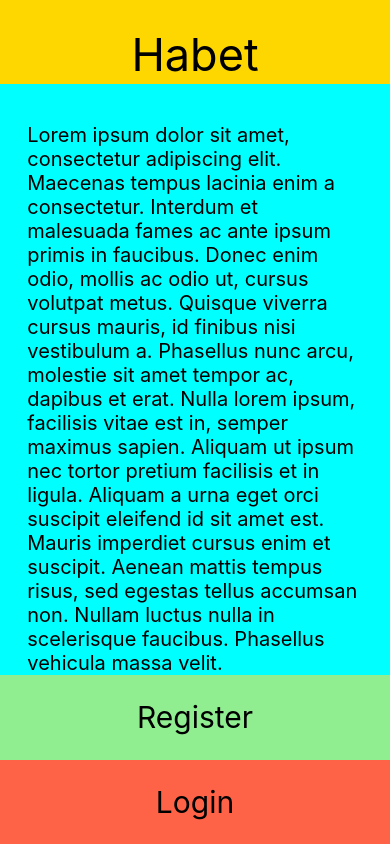
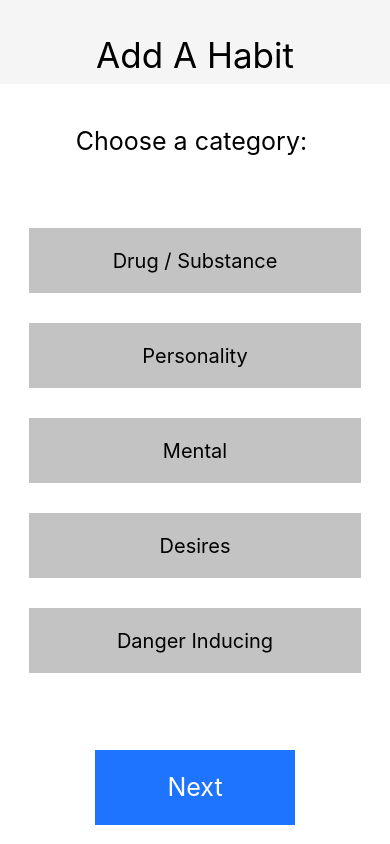
Before and after one commit to Raamzeez/habet, a React Native app in the folder client/: screen / in a window 390 px wide. Built offline with nearby package versions, Linux system fonts and the light colour scheme.

Commit message:
Added <ChooseACategory /> view, and a temporary state to change views

```diff
--- a/client/App.tsx
+++ b/client/App.tsx
@@ -1,8 +1,27 @@
-import React from 'react'
+import React, {useState} from 'react'
 import Home from './views/Home.view'
+import ChooseACategory from './views/ChooseACategory.view'
+import { SafeAreaView, StyleSheet } from 'react-native'
 
 export default function App() {
+
+  const [view, setView] = useState('chooseacategory')
+
 	return (
-    <Home />
+		<SafeAreaView style={styles.container}>
+			{view === 'home' && (
+        <Home />
+      )}
+      {view === 'chooseacategory' && (
+        <ChooseACategory />
+      )}
+		</SafeAreaView>
 	)
 }
+
+const styles = StyleSheet.create({
+	container: {
+		flex: 1,
+		backgroundColor: 'white',
+	},
+})
--- /dev/null
+++ b/client/views/ChooseACategory.view.js
@@ -0,0 +1,103 @@
+import React from 'react'
+import { StyleSheet, View, Text, TouchableOpacity } from 'react-native'
+
+const ChooseACategory = () => {
+	return (
+		<>
+			<View style={styles.header}>
+				<Text style={styles.title}>Add A Habit</Text>
+			</View>
+			<View style={styles.body}>
+				<View style={styles.subtitleContainer}>
+					<Text style={styles.subtitle}>Choose a category: </Text>
+				</View>
+				<View style={styles.categoriesContainer}>
+					<View style={styles.categoryContainer}>
+						<Text style={styles.categoryText}>Drug / Substance</Text>
+					</View>
+					<View style={styles.categoryContainer}>
+						<Text style={styles.categoryText}>Personality</Text>
+					</View>
+					<View style={styles.categoryContainer}>
+						<Text style={styles.categoryText}>Mental</Text>
+					</View>
+					<View style={styles.categoryContainer}>
+						<Text style={styles.categoryText}>Desires</Text>
+					</View>
+					<View style={styles.categoryContainer}>
+						<Text style={styles.categoryText}>Danger Inducing</Text>
+					</View>
+				</View>
+				<View style={styles.buttonContainer}>
+					<View style={styles.button}>
+						<TouchableOpacity>
+							<Text style={styles.buttonText}>Next</Text>
+						</TouchableOpacity>
+					</View>
+				</View>
+			</View>
+		</>
+	)
+}
+
+const styles = StyleSheet.create({
+	header: {
+		flex: 0.1,
+		alignItems: 'center',
+		justifyContent: 'center',
+		backgroundColor: 'rgb(245, 245, 245)'
+	},
+	title: {
+		fontSize: 35,
+		marginTop: 25,
+	},
+	subtitleContainer: {
+		flex: 0.15,
+		// backgroundColor: 'dodgerblue',
+		justifyContent: 'center',
+		alignItems: 'center',
+	},
+	subtitle: {
+		fontSize: 25,
+	},
+	categoriesContainer: {
+		flex: 0.7,
+		// backgroundColor: 'skyblue',
+		alignItems: 'center',
+	},
+	categoryContainer: {
+		marginTop: 30,
+		height: 65,
+		width: '85%',
+		backgroundColor: 'rgb(195, 195, 195)',
+		justifyContent: 'center',
+		alignItems: 'center',
+	},
+	categoryText: {
+		fontSize: 20,
+	},
+	buttonContainer: {
+		flex: 0.15,
+		// backgroundColor: 'orange',
+		justifyContent: 'center',
+		alignItems: 'center',
+	},
+	button: {
+		height: 75,
+		width: 200,
+		backgroundColor: 'dodgerblue',
+		justifyContent: 'center',
+		alignItems: 'center',
+		backgroundColor: 'rgb(31, 116, 255)'
+	},
+	buttonText: {
+		fontSize: 25,
+		color: 'white',
+	},
+	body: {
+		flex: 0.9, //The body portion of the view (which contains the text) will take up 70% of the usable space
+		// backgroundColor: 'aqua', //This color is temporary - It is just there to visualize the space that the body portion takes
+	},
+})
+
+export default ChooseACategory
--- a/client/views/Home.view.js
+++ b/client/views/Home.view.js
@@ -4,7 +4,7 @@ import { View, SafeAreaView, TouchableOpacity, StyleSheet, Text } from 'react-na
 
 const Home = () => {
 	return (
-		<SafeAreaView style={styles.container}>
+		<>
 			<View style={styles.header}>
 				<Text style={styles.title}>Habet</Text>
 			</View>
@@ -33,15 +33,11 @@ const Home = () => {
 				</TouchableOpacity>
 			</View>
 			<StatusBar style='auto' />
-		</SafeAreaView>
+		</>
 	)
 }
 
 const styles = StyleSheet.create({
-	container: {
-		flex: 1, //Each container of a new view should be set to 1. 1 will represent 100% of the usable space
-		backgroundColor: '#fff',
-	},
 	header: {
 		flex: 0.1, //The header portion of the view will take 10% of the usable space
 		backgroundColor: 'gold', //This color is temporary - It is just there to visualize the space that the header portion takes
@@ -56,7 +52,7 @@ const styles = StyleSheet.create({
 		flex: 0.7, //The body portion of the view (which contains the text) will take up 70% of the usable space
 		backgroundColor: 'aqua', //This color is temporary - It is just there to visualize the space that the body portion takes
 		alignItems: 'center',
-		justifyContent: 'center'
+		justifyContent: 'center',
 	},
 	bodyText: {
 		marginTop: '10%',
```
